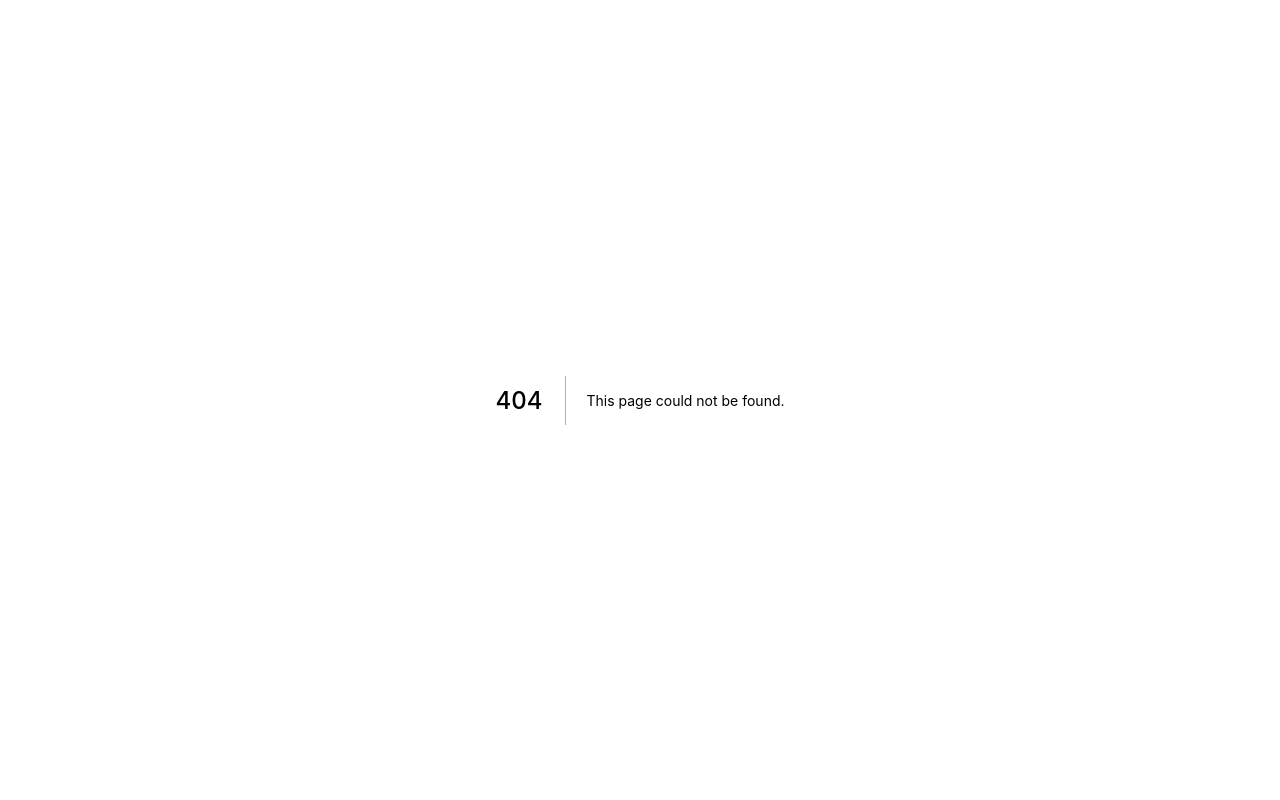
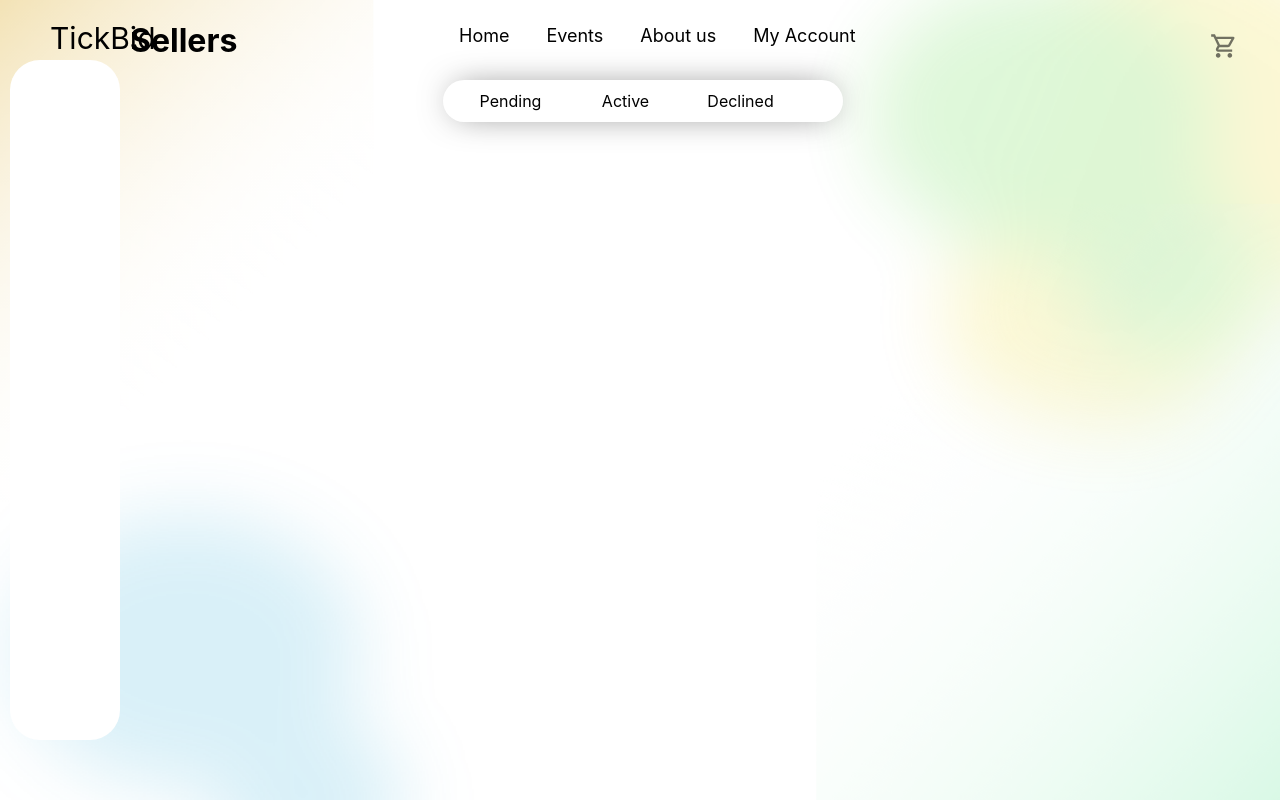
Before and after one commit to samitha093/Software-project, a Next.js app in the folder client/: page /manager/sellers in a window 1280 px wide. Before the commit this address had no page. Built offline with nearby package versions, Linux system fonts and the light colour scheme; no server answers; a web font is replaced by a local one.

Commit message:
Sellers Window Created

```diff
--- /dev/null
+++ b/client/pages/manager/sellers.tsx
@@ -0,0 +1,34 @@
+import React from 'react'
+import type { NextPage } from 'next'
+import Sidebar from '../../components/manager/Sidebar'
+import Navbar from '../../components/Navbar'
+import ManagerTopBar from '../../components/manager/ManagerTopBar'
+import axios from 'axios'
+import {gethost} from '../../session/Session';
+
+const sellers: NextPage = () => {
+    React.useEffect(() => {
+        axios.get(gethost() + 'manager/sellers')
+            .then((res) => {
+                console.log(res.data);
+            })
+    }, [])
+    return (
+        <div className="manager-bg">
+            <Navbar />
+            <div className="manager-index">
+                <Sidebar />
+                <ManagerTopBar />
+                <div>
+                    <h1>Sellers</h1>
+                    <div className="manager-index-container">
+
+
+                    </div>
+                </div>
+            </div>
+        </div>
+    );
+}
+
+export default sellers;
```
